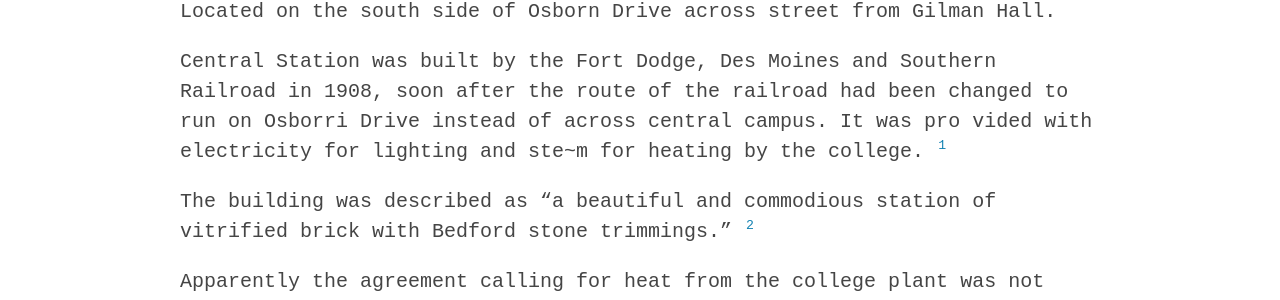
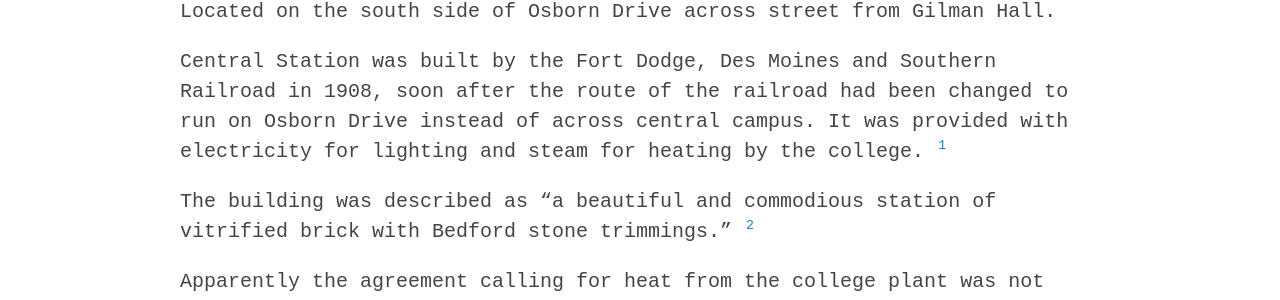
Before and after one commit to emanderson811/day-edition, a Jekyll site: the page built from _texts/buildings/037day-central-station.md, in a window 1280 px wide. Shown: the part 392-692 px from the top of the page. Built offline with Jekyll 4.4.1, drawn with Linux system fonts in a browser that asks for light colours.

Commit message:
Update 037day-central-station.md

```diff
--- a/_texts/buildings/037day-central-station.md
+++ b/_texts/buildings/037day-central-station.md
@@ -16,7 +16,7 @@
 
 Located on the south side of Osborn Drive across street from Gilman Hall.
 
-Central Station was built by the Fort Dodge, Des Moines and Southern Railroad in 1908, soon after the route of the railroad had been changed to run on Osborri Drive instead of across central campus. It was pro vided with electricity for lighting and ste~m for heating by the college. [^fn1]
+Central Station was built by the Fort Dodge, Des Moines and Southern Railroad in 1908, soon after the route of the railroad had been changed to run on Osborn Drive instead of across central campus. It was provided with electricity for lighting and steam for heating by the college. [^fn1]
 
 The building was described as "a beautiful and commodious station of vitrified brick with Bedford stone trimmings." [^fn2]
 
```
